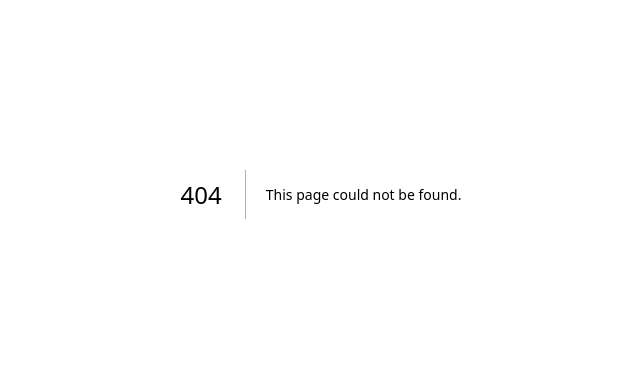
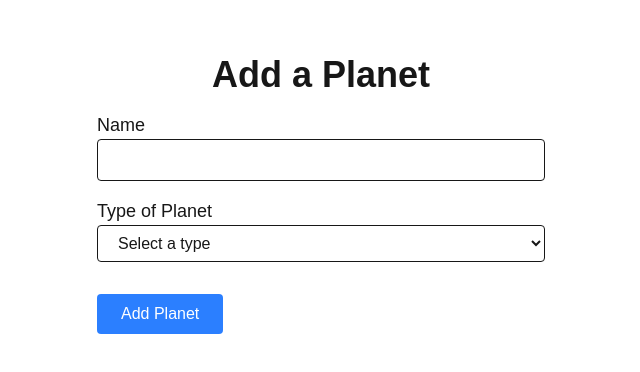
Before and after one commit to acm-wq/galaxy_social, a Next.js app in the folder client/: page /planet/new in a window 1280 px wide. Before the commit this address had no page. Shown: the part 206-578 px from the top of the page, without its empty margins (319-959 px from the left). Built offline with nearby package versions, Linux system fonts and the light colour scheme; no server answers.

Commit message:
#16 📡 Add page add planet

```diff
--- /dev/null
+++ b/client/app/planet/new/page.js
@@ -0,0 +1,71 @@
+"use client";
+
+import { useState } from "react";
+import api from "@/lib/api";
+
+export default function AddPlanet() {
+  const [name, setName] = useState("");
+  const [type_planet, setTypePlanet] = useState("");
+  const [error, setError] = useState(null);
+  const [success, setSuccess] = useState(null);
+
+  async function handleSubmit(e) {
+    e.preventDefault();
+    setError(null);
+    setSuccess(null);
+
+    try {
+      const res = await api.post("/planets", { name, type_planet });
+      setSuccess(`Planet created successfully`);
+      setName("");
+      setTypePlanet("");
+    } catch (err) {
+      setError(err.response?.data?.error || "Failed to create planet");
+    }
+  }
+  return (
+    <div className="flex flex-col items-center justify-center min-h-screen py-2">
+      <h1 className="text-4xl font-bold">Add a Planet</h1>
+      <form onSubmit={handleSubmit} className="mt-4 w-full max-w-md">
+        <div className="mb-4">
+          <label htmlFor="name" className="block text-lg font-medium">
+            Name
+          </label>
+          <input
+            type="text"
+            id="name"
+            value={name}
+            onChange={(e) => setName(e.target.value)}
+            className="w-full px-4 py-2 border rounded"
+            required
+          />
+        </div>
+        <div className="mb-4">
+          <label htmlFor="type_planet" className="block text-lg font-medium">
+          Type of Planet
+          </label>
+          <select
+            id="type_planet"
+            value={type_planet}
+            onChange={(e) => setTypePlanet(e.target.value)}
+            className="w-full px-4 py-2 border rounded"
+            required
+          >
+            <option value="" disabled>
+              Select a type
+            </option>
+            <option value="O">terrestrial</option>
+            <option value="A">gas_giant</option>
+            <option value="G">ice_giant</option>
+            <option value="K">lava</option>
+          </select>
+        </div>
+        {error && <p className="text-red-500">{error}</p>}
+        {success && <p className="text-green-500">{success}</p>}
+        <button type="submit" className="mt-4 px-6 py-2 bg-blue-500 text-white rounded">
+          Add Planet
+        </button>
+      </form>
+    </div>
+  );
+}
```
